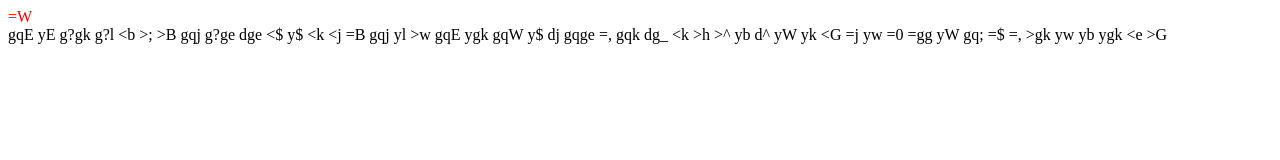
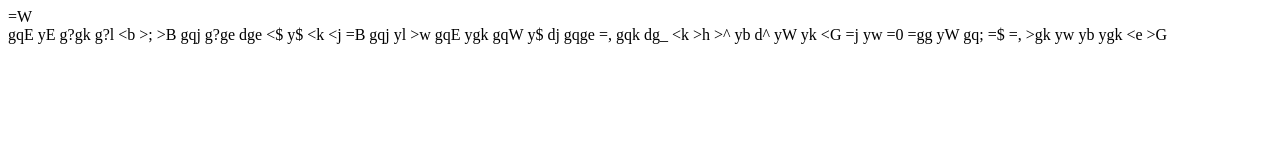
Before and after one commit to skippi/vimty, a React app: page / in a window 1280 px wide. Shown: the top 160 px of the page. Built offline with nearby package versions, Linux system fonts and the light colour scheme; the HTML template or start-up script is replaced by a standard one.

Commit message:
Changed prompt to show typed progress
Now shows red for correctly typed characters.

```diff
--- a/src/app.tsx
+++ b/src/app.tsx
@@ -40,7 +40,7 @@ const OPERATIONS = (() => {
 })();
 
 function modifyKey(key: string, shift: boolean) {
-  return shift ? key.toUpperCase() : key.toLowerCase()
+  return shift ? key.toUpperCase() : key.toLowerCase();
 }
 
 function App(_: {}) {
@@ -50,7 +50,7 @@ function App(_: {}) {
     const handleKeyDown = (event: KeyboardEvent) => {
       if (event.key.length > 1) return;
       const op = OPERATIONS[opIndex];
-      const key = modifyKey(event.key, event.shiftKey)
+      const key = modifyKey(event.key, event.shiftKey);
       let newCharIndex = charIndex;
       let newOpIndex = opIndex;
       if (key === op.charAt(charIndex)) {
@@ -72,17 +72,21 @@ function App(_: {}) {
   });
   return (
     <Prompt
-      current={OPERATIONS[opIndex].slice(charIndex)}
+      typed={OPERATIONS[opIndex].slice(0, charIndex)}
+      tail={OPERATIONS[opIndex].slice(charIndex)}
       remaining={OPERATIONS.slice(opIndex + 1)}
     />
   );
 }
 
-function Prompt(props: { current: string; remaining: string[] }) {
-  const { current, remaining } = props;
+function Prompt(props: { typed: string; tail: string; remaining: string[] }) {
+  const { typed, tail, remaining } = props;
   return (
     <div>
-      <div style={{ color: "red" }}>{current}</div>
+      <div>
+        <span style={{ color: "red" }}>{typed}</span>
+        <span>{tail}</span>
+      </div>
       <div>{remaining.join(" ")}</div>
     </div>
   );
```
